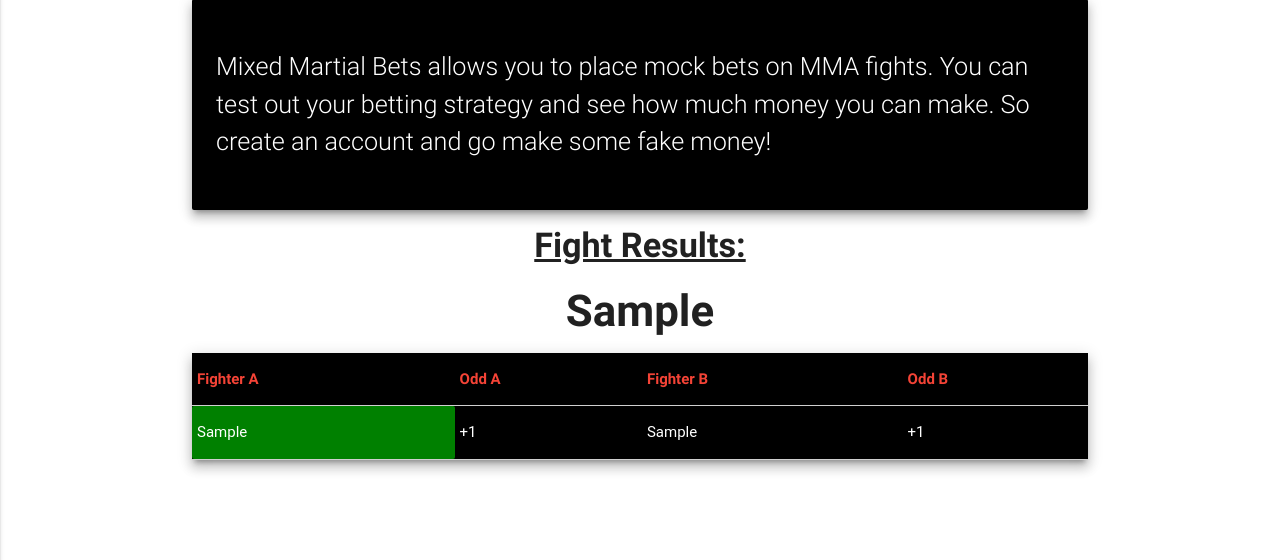
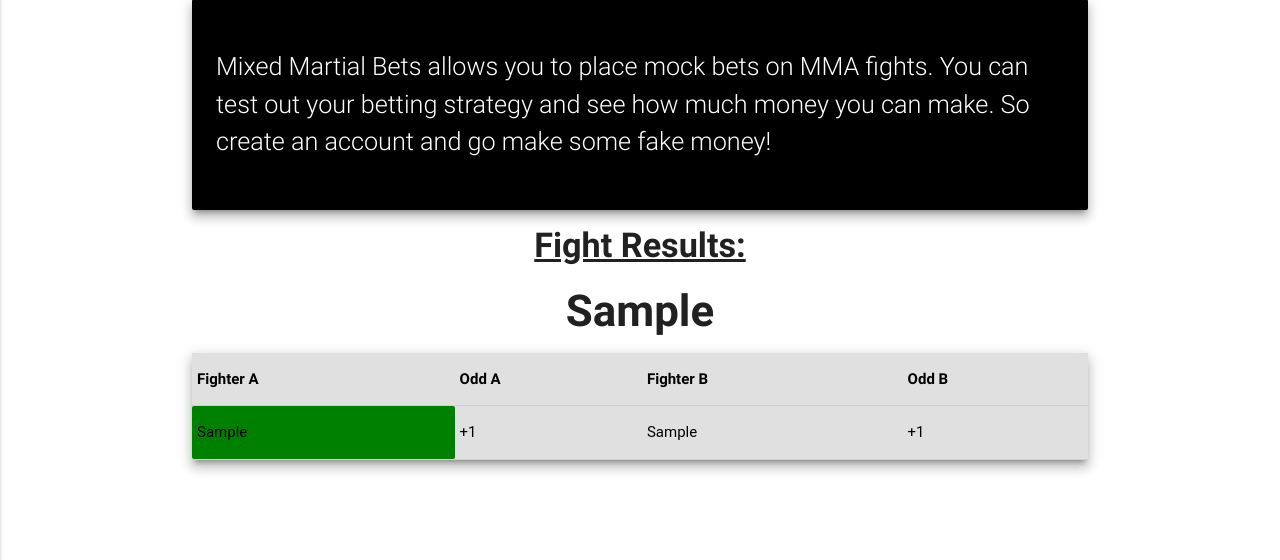
Before and after one commit to arman-ashrafian/MixedMartialBets, a Flask app: page / in a window 1280 px wide. Shown: the part 287-847 px from the top of the page. Run offline with Flask 2, Linux system fonts and the light colour scheme; tables that the repository leaves empty hold one stand-in row (values such as "Sample post"); some libraries are stand-ins or nearby versions; some web fonts are replaced.

Commit message:
index result table color

```diff
--- a/app/templates/index.html
+++ b/app/templates/index.html
@@ -85,9 +85,9 @@
     </div>
 
     <!-- Fight Table -->
-    <div class="black white-text z-depth-4">
+    <div class="grey lighten-2 black-text z-depth-4">
       <table class="responsive-table bordered">
-        <thead class="red-text">
+        <thead class="black-text">
           <th>Fighter A</th>
           <th>Odd A</th>
           <th>Fighter B</th>
```
